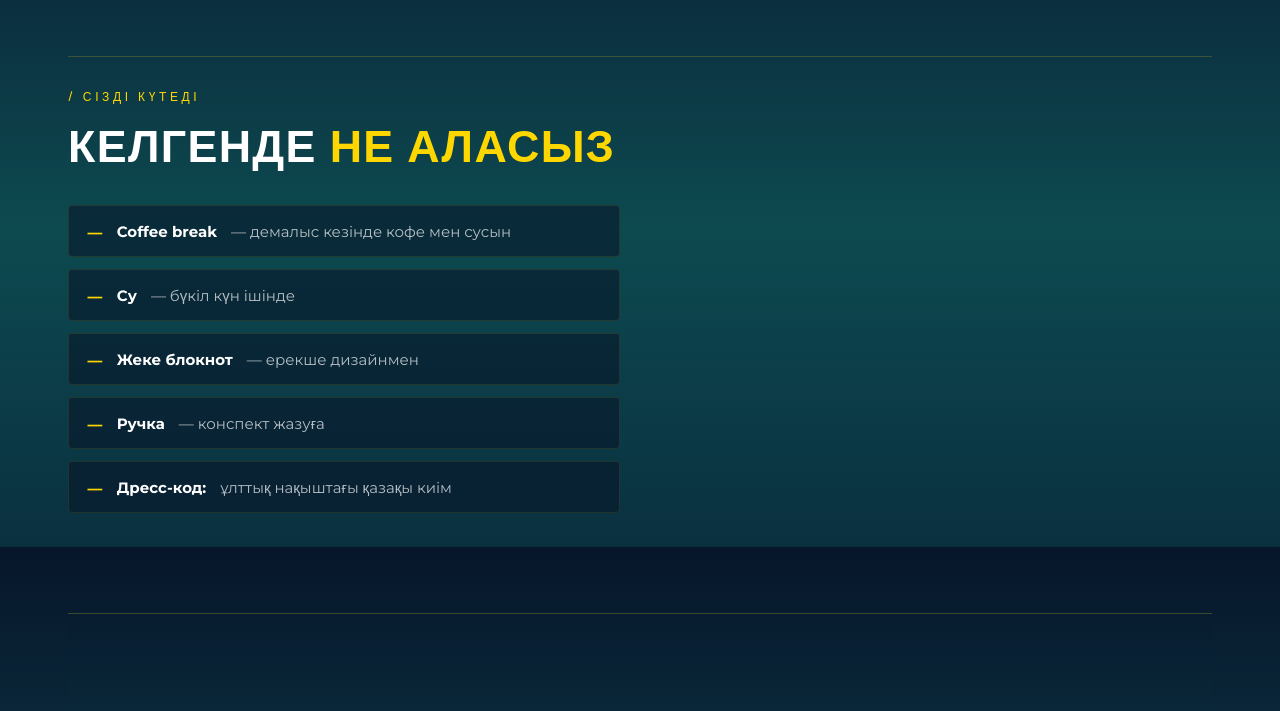
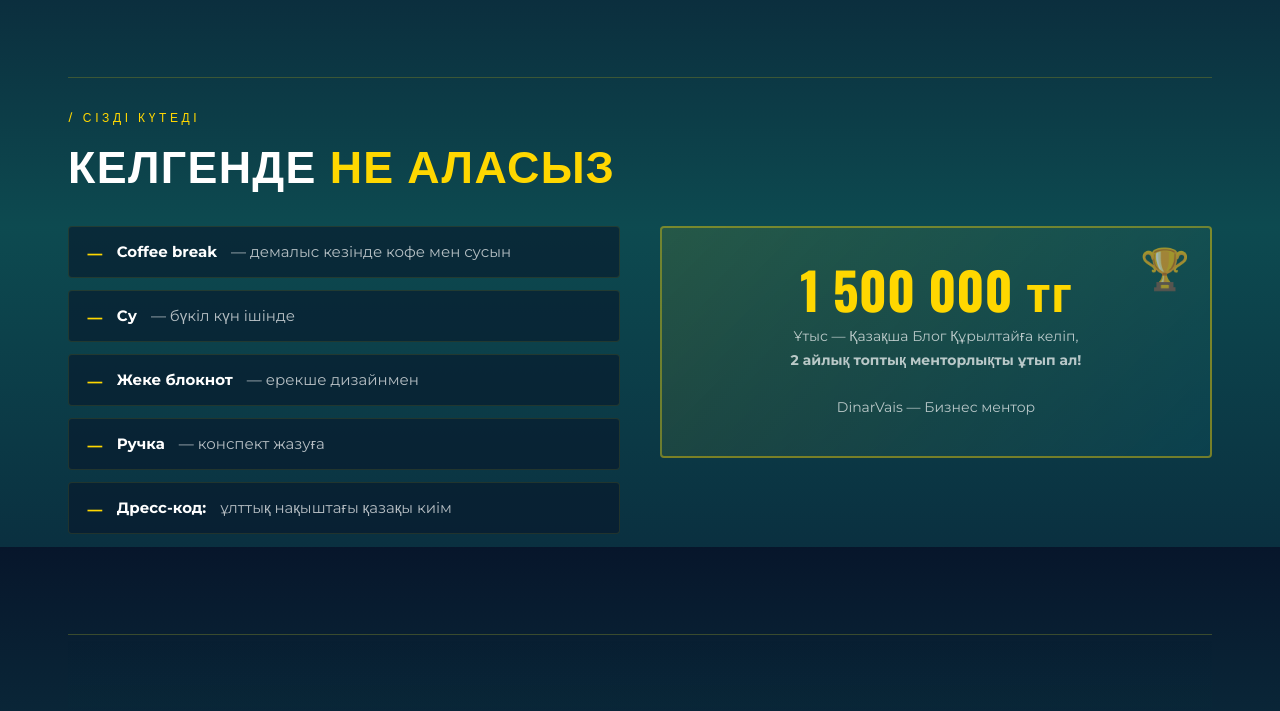
Before and after one commit to raikintarget/dinara-vais, a website: page index.html in a window 1280 px wide. Shown: the part 4253-4964 px from the top of the page. Drawn offline with nearby package versions, Linux system fonts and the light colour scheme.

Commit message:
Restore prize block with trophy, replace Байыс with Ұтыс

```diff
--- a/index.html
+++ b/index.html
@@ -309,6 +309,23 @@
   }
   .includes-list li::before{content:"—";color:var(--yellow);font-weight:700;font-family:'Oswald',sans-serif}
   .includes-list li b{color:#fff;font-weight:700}
+  .prize-box{
+    padding:36px 28px;
+    border:2px solid rgba(255,215,0,.4);
+    border-radius:4px;
+    background:linear-gradient(135deg,rgba(255,215,0,.1),rgba(13,79,92,.4));
+    text-align:center;
+    position:relative;overflow:hidden;
+  }
+  .prize-box::before{
+    content:"🏆";position:absolute;top:16px;right:20px;font-size:40px;opacity:.6;
+  }
+  .prize-box .prize-val{
+    font-family:'Oswald',sans-serif;font-weight:700;
+    font-size:clamp(32px,4vw,52px);color:var(--yellow);
+    line-height:1;margin-bottom:10px;
+  }
+  .prize-box .prize-desc{font-size:14px;color:var(--ink-dim);line-height:1.7}
   /* ─── FINAL CTA ─── */
   .final{
     text-align:center;padding:100px 20px 60px;position:relative;
@@ -519,7 +536,7 @@
         <span class="price-old">15 000 тг</span>
         <span class="price-now">10 000<span class="currency"> тг</span></span>
         <span class="price-label">Оффлайн — VIP орын</span>
-        <div class="price-desc">VIP орын • Coffee break, су, блокнот, ручка</div>
+        <div class="price-desc">VIP орын • Coffee break, су, блокнот, ручка • Ұтысқа қатысу</div>
       </div>
       <div class="price-card online reveal delay-3">
         <span class="tier">Онлайн</span>
@@ -583,6 +600,12 @@
           <li><b>Дресс-код:</b> ұлттық нақыштағы қазақы киім</li>
         </ul>
       </div>
+      <div>
+        <div class="prize-box reveal">
+          <div class="prize-val">1 500 000 тг</div>
+          <div class="prize-desc">Ұтыс — Қазақша Блог Құрылтайға келіп,<br><b>2 айлық топтық менторлықты ұтып ал!</b><br><br>DinarVais — Бизнес ментор</div>
+        </div>
+      </div>
     </div>
   </section>
 
```
